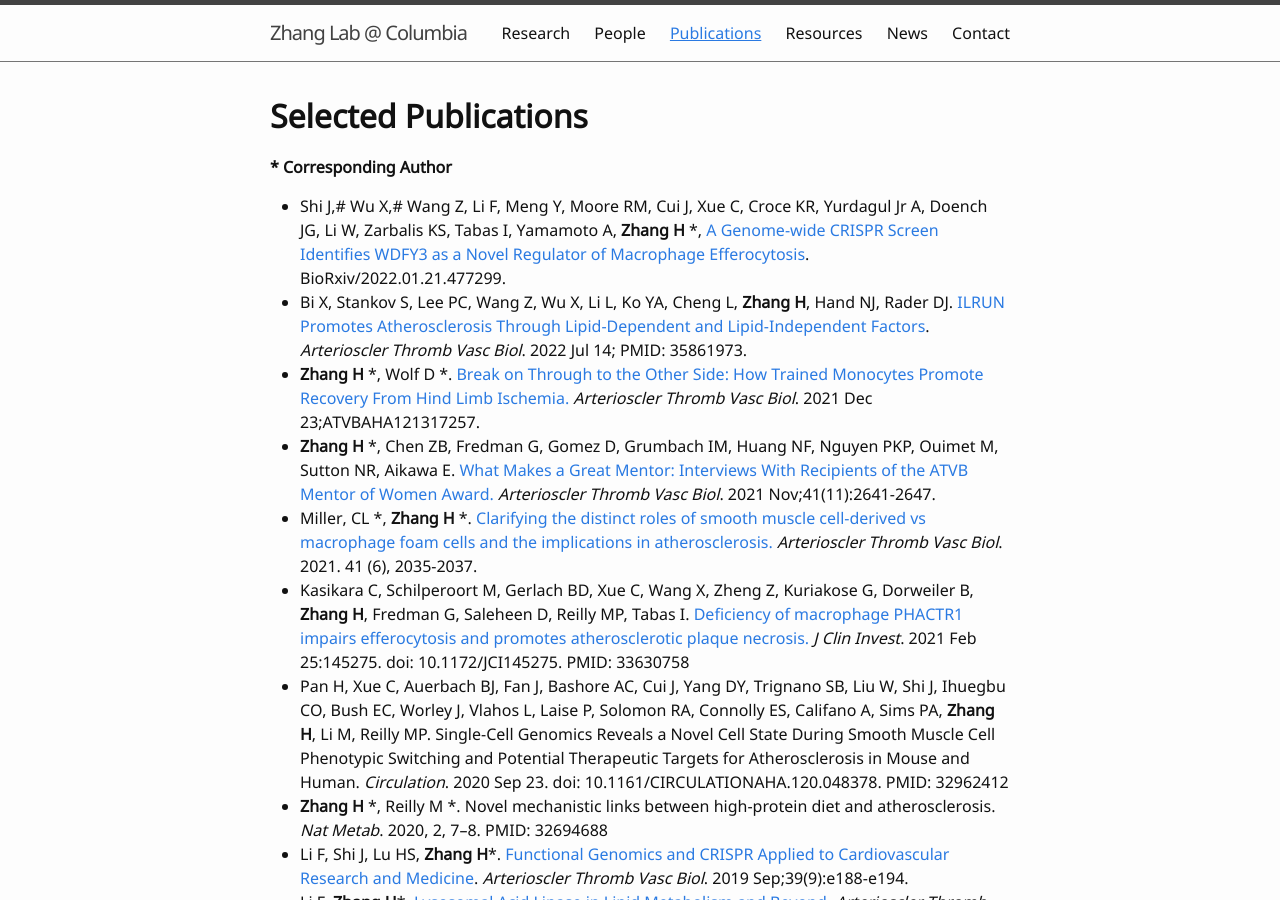
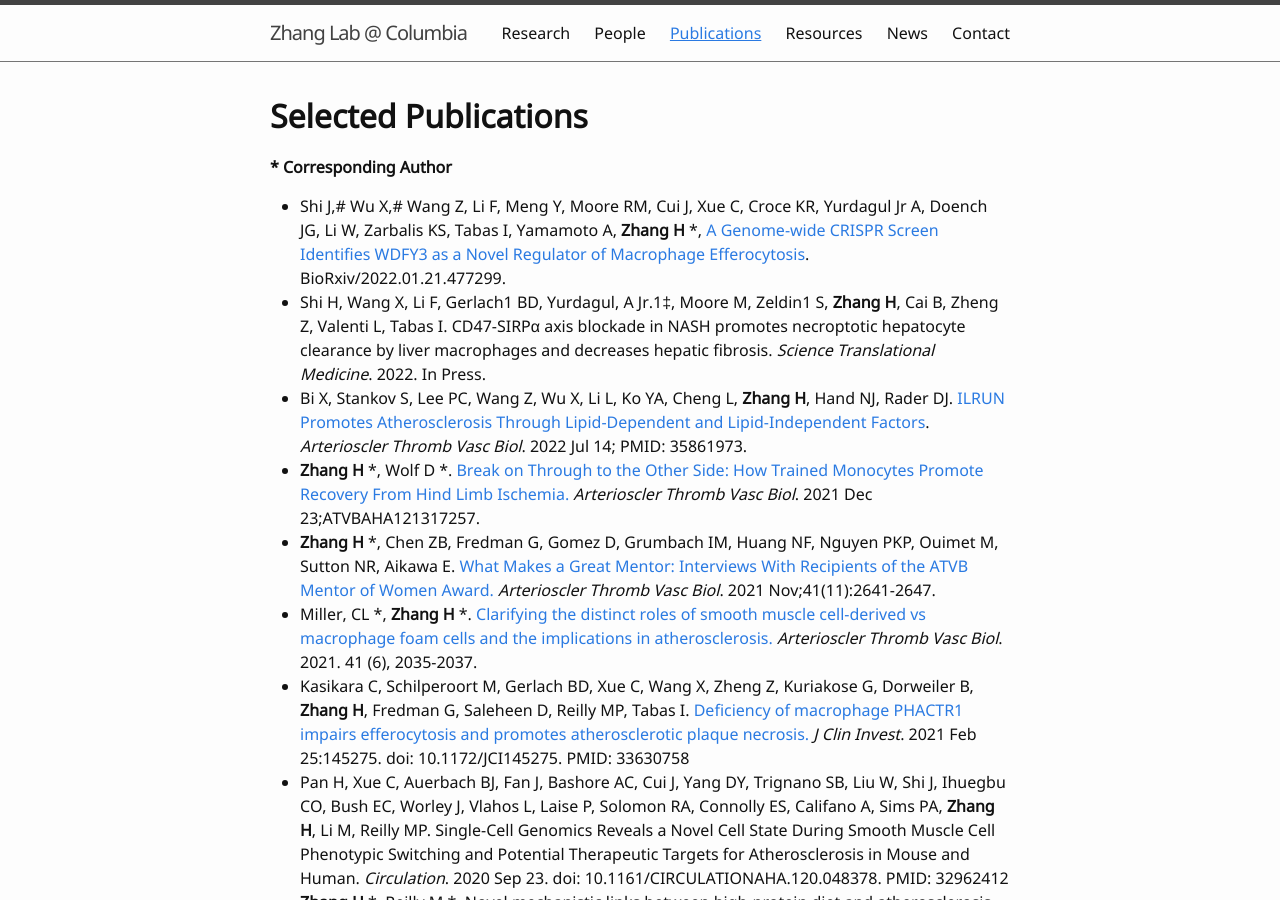
Before and after one commit to hanruizhang/zhanglab, a Jekyll site: the page built from 3_Publications.md, in a window 1280 px wide and 900 px high. Built offline with Jekyll 4.4.1, drawn with Linux system fonts in a browser that asks for light colours.

Commit message:
Update 3_Publications.md

```diff
--- a/3_Publications.md
+++ b/3_Publications.md
@@ -9,6 +9,7 @@ __*__ **Corresponding Author**
 
 
 - Shi J,# Wu X,# Wang Z, Li F, Meng Y, Moore RM, Cui J, Xue C, Croce KR, Yurdagul Jr A, Doench JG, Li W, Zarbalis KS, Tabas I, Yamamoto A, **Zhang H** *, [A Genome-wide CRISPR Screen Identifies WDFY3 as a Novel Regulator of Macrophage Efferocytosis](https://www.biorxiv.org/content/10.1101/2022.01.21.477299v1). BioRxiv/2022.01.21.477299.
+- Shi H, Wang X, Li F, Gerlach1 BD, Yurdagul, A Jr.1‡, Moore M, Zeldin1 S, **Zhang H**, Cai B, Zheng Z, Valenti L, Tabas I. CD47-SIRPα axis blockade in NASH promotes necroptotic hepatocyte clearance by liver macrophages and decreases hepatic fibrosis. _Science Translational Medicine_. 2022. In Press.
 - Bi X, Stankov S, Lee PC, Wang Z, Wu X, Li L, Ko YA, Cheng L, **Zhang H**, Hand NJ, Rader DJ. [ILRUN Promotes Atherosclerosis Through Lipid-Dependent and Lipid-Independent Factors](https://www.ahajournals.org/doi/10.1161/ATVBAHA.121.317156). _Arterioscler Thromb Vasc Biol_. 2022 Jul 14; PMID: 35861973.
 - **Zhang H** *, Wolf D *. [Break on Through to the Other Side: How Trained Monocytes Promote Recovery From Hind Limb Ischemia.](https://www.ahajournals.org/doi/10.1161/ATVBAHA.121.317257) _Arterioscler Thromb Vasc Biol_. 2021 Dec 23;ATVBAHA121317257.
 - **Zhang H** *, Chen ZB, Fredman G, Gomez D, Grumbach IM, Huang NF, Nguyen PKP, Ouimet M, Sutton NR, Aikawa E. [What Makes a Great Mentor: Interviews With Recipients of the ATVB Mentor of Women Award.](https://www.ahajournals.org/doi/full/10.1161/ATVBAHA.121.316558) _Arterioscler Thromb Vasc Biol_. 2021 Nov;41(11):2641-2647.
```
